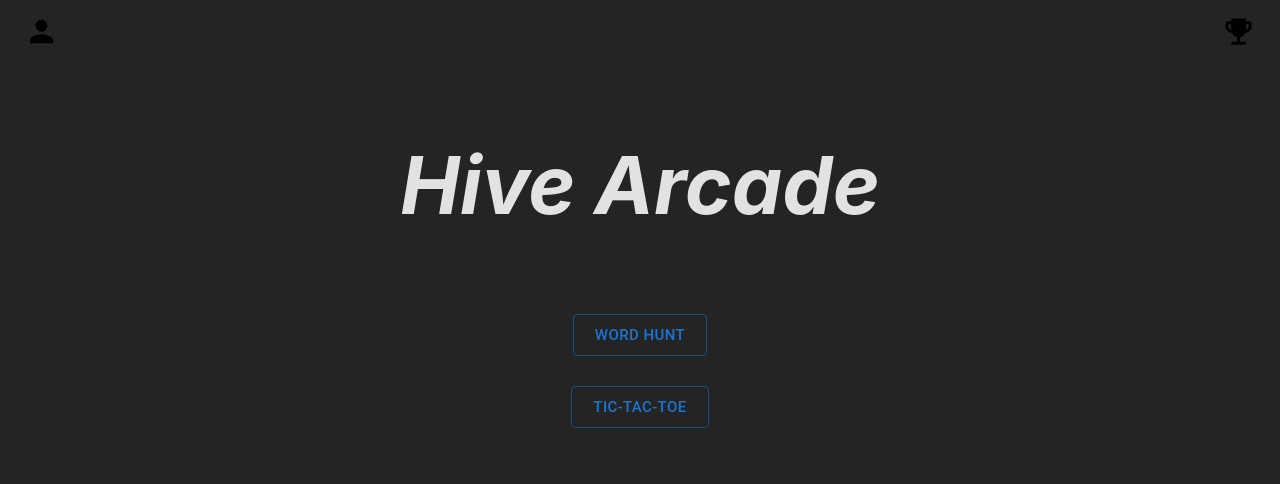
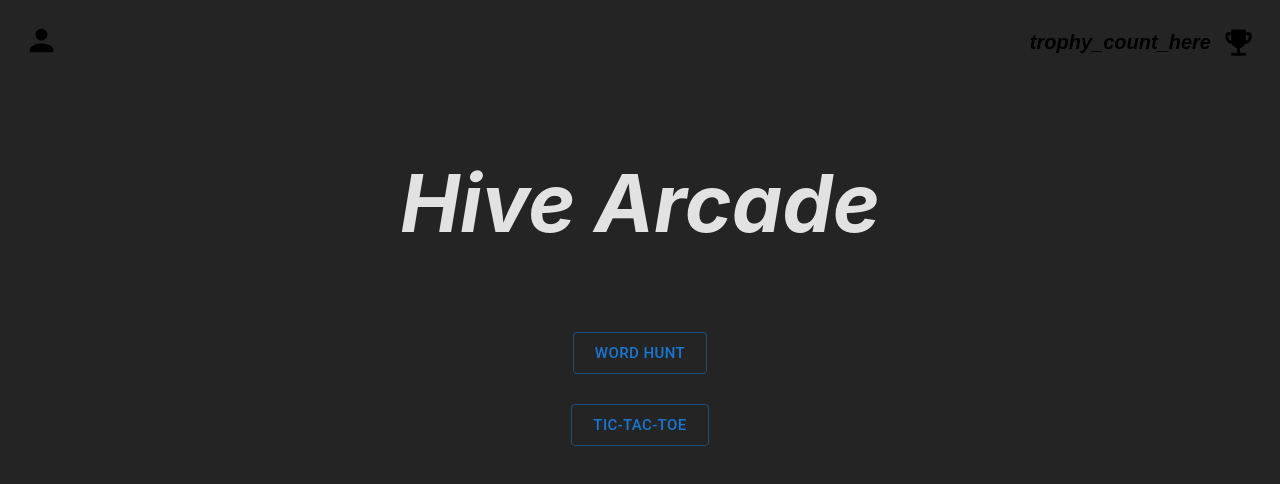
Before and after one commit to Hayden50/hive_arcade_games, a React (Vite) app: page / in a window 1280 px wide. Shown: the top 484 px of the page. Built offline with nearby package versions, Linux system fonts and the light colour scheme.

Commit message:
added trophy number placeholder

```diff
--- a/src/components/banner/Banner.jsx
+++ b/src/components/banner/Banner.jsx
@@ -9,6 +9,7 @@ const Banner = () => {
         <PersonIcon fontSize="large" />
       </button>
       <button className="trophy banner-button">
+        <h2 className="trophy-number">trophy_count_here</h2>
         <EmojiEventsIcon fontSize="large" />
       </button>
     </div>
--- a/src/components/banner/banner.css
+++ b/src/components/banner/banner.css
@@ -17,4 +17,12 @@
 
 .trophy {
     margin-right: 10px;
+    display: flex;
+    flex-direction: row;
+    align-items: center;
 }
+
+.trophy-number {
+    margin-right: 10px;
+    font-style: italic;
+}
```
